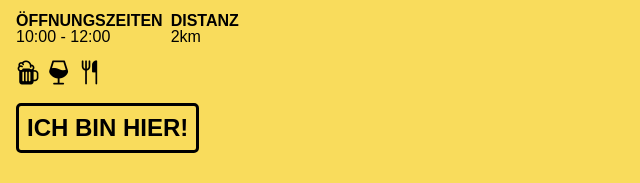
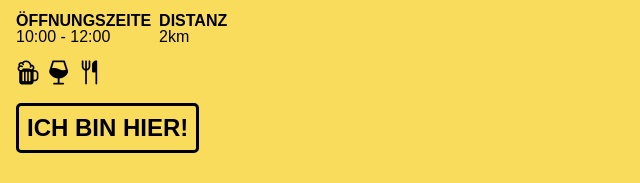
Before and after one commit to bernesepeck/hop-spot, a plain HTML site: page bar.html in a window 1280 px wide. Shown: the part 512-695 px from the top of the page, 0-640 px from the left. Drawn offline with Linux system fonts and the light colour scheme; files whose address does not match are found by name.

Commit message:
test branch

```diff
--- a/bar.html
+++ b/bar.html
@@ -13,7 +13,7 @@
       <img src="./assets/pub.jpg"/>
       <div class="data-wrapper">
         <div class="data">
-          <label>Öffnungszeiten</label><span>10:00 - 12:00</span>
+          <label>Öffnungszeite</label><span>10:00 - 12:00</span>
         </div>
         <div class="data">
           <label>Distanz</label><span>2km</span>
```
